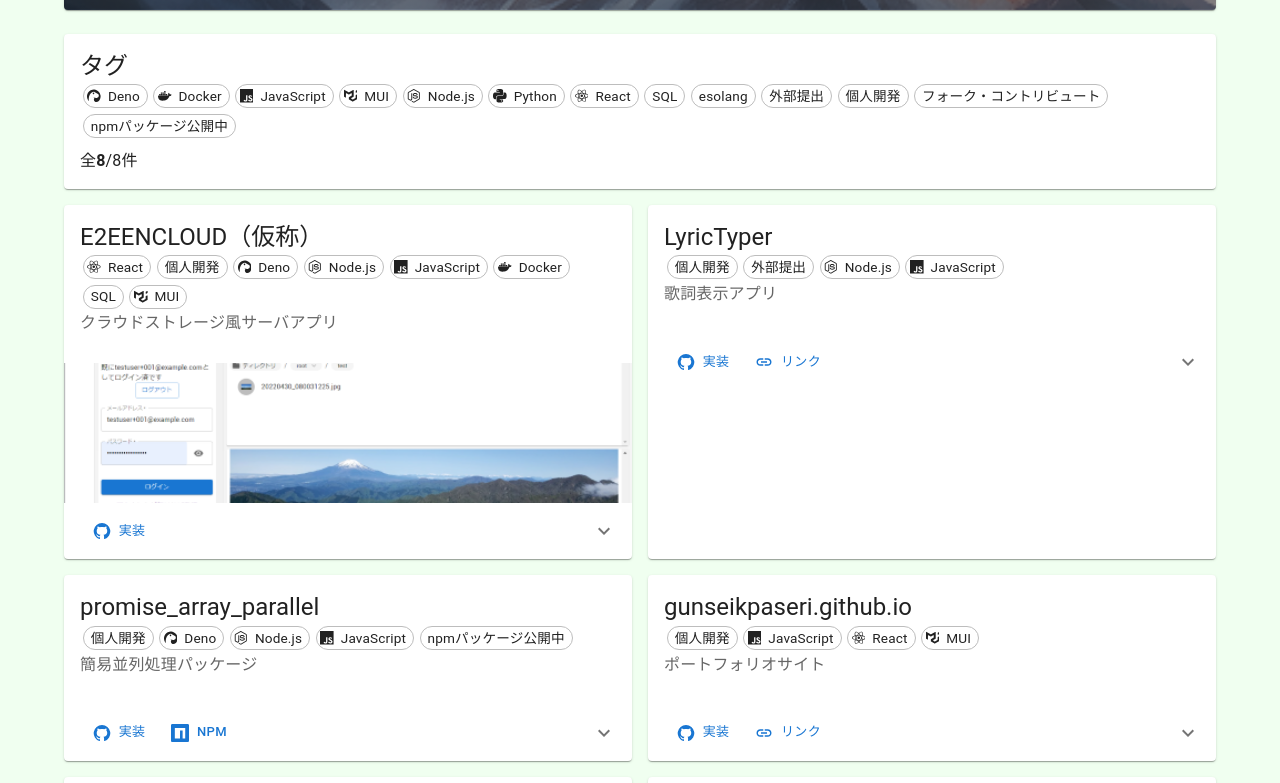
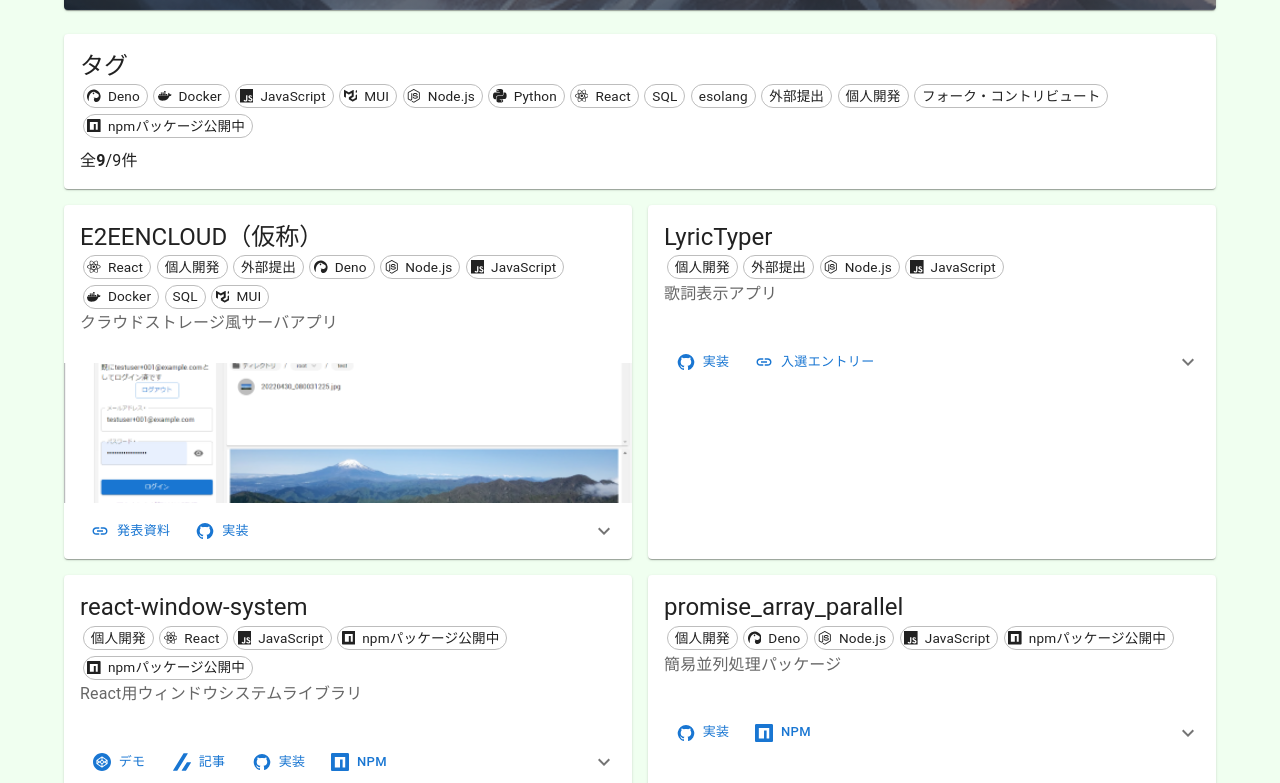
Before and after one commit to GunseiKPaseri/GunseiKPaseri.github.io, a React (Vite) app: page / in a window 1280 px wide. Shown: the part 277-1060 px from the top of the page. Built offline with nearby package versions, Linux system fonts and the light colour scheme.

Commit message:
内容の更新

```diff
--- a/src/components/CardLinkButton.tsx
+++ b/src/components/CardLinkButton.tsx
@@ -4,5 +4,14 @@ import { linkTypes, type Source } from "../source"
 
 export const CardLinkButton = (props: {link: NonNullable<Source['link']>[number]}) => {
   const result = linkTypes[props.link.type];
-  return <Button size="small" href={props.link.url} target="_blank" startIcon={result.icon} sx={{marginLeft: 2}}>{result.message}</Button>
+  return (
+    <Button
+      size="small"
+      title={result.title}
+      href={props.link.url}
+      target="_blank"
+      startIcon={result.icon}
+      sx={{marginLeft: 2}}
+    >{props.link.message ?? result.message}</Button>
+  );
 }
--- a/src/source.tsx
+++ b/src/source.tsx
@@ -6,7 +6,9 @@ import {
   SiNodedotjs as NodeIcon,
   SiNpm as NpmIcon,
   SiPython as PythonIcon,
-  SiReact as ReactIcon
+  SiReact as ReactIcon,
+  SiCodepen as CodepenIcon,
+  SiZenn as ZennIcon,
 } from "react-icons/si";
 import GitHubIcon from '@mui/icons-material/GitHub';
 import LinkIcon from '@mui/icons-material/Link';
@@ -24,17 +26,19 @@ export const contentsTagLogo = {
   '外部提出': undefined,
   '個人開発': undefined,
   'フォーク・コントリビュート': undefined,
-  'npmパッケージ公開中': undefined,
+  'npmパッケージ公開中': {logo: <NpmIcon />, color: '#cb3837'},
 } as const satisfies Record<string, {logo: JSX.Element, color: string} | undefined>
 
 export type ContentsTag = keyof typeof contentsTagLogo;
 export const contentsTags = Object.keys(contentsTagLogo) as ContentsTag[];
 
 export const linkTypes = {
-  github: {message: '実装', icon: <GitHubIcon />},
-  npm: {message: 'npm', icon: <NpmIcon />},
-  other: {message: 'リンク', icon: <LinkIcon />},
-} as const satisfies Record<string, {message: string, icon: JSX.Element}>;
+  github: {message: '実装', icon: <GitHubIcon />, title: 'GitHub'},
+  npm: {message: 'npm', icon: <NpmIcon />, title: 'npm package'},
+  zenn: {message: '記事', icon: <ZennIcon />, title: 'Zenn'},
+  codepen: {message: 'デモ', icon: <CodepenIcon />, title: 'CodePen'},
+  other: {message: 'リンク', icon: <LinkIcon />, title: 'リンク'},
+} as const satisfies Record<string, {message: string, icon: JSX.Element, title: string}>;
 
 export type LinkType = keyof typeof linkTypes;
 export const linkType = Object.keys(linkTypes) as LinkType[];
@@ -44,7 +48,7 @@ export type Source = {
   title: string,
   description: string,
   summary: string,
-  link?: {url: string, type: LinkType}[],
+  link?: {url: string, type: LinkType, message?: string}[],
   img?: string,
   tag: ContentsTag[],
 };
@@ -62,12 +66,17 @@ FIDO2やTOTP等の多要素認証に対応。
 バックエンドの動作にはminio・maildev・mysqlを利用しており、DockerComposeでセットアップできるようになっている。
 現在は最低限ローカルで稼働させることができるが、デプロイに向け継続的に開発中。
 趣味レベルでは最も力を入れている中心的なプロジェクトであり、各種開発ツールの試験的な利用等にも活用している。
+2023年に技育展にて発表。
 `,
     link: [{
+      url: 'https://docs.google.com/presentation/d/e/2PACX-1vSscrKP19Mm_AKqQygBGAlr0IyOS0Tkd8BJQkSiKCPxLk8d7CTkWd9vW6-U1Bycmw/pub?start=false&loop=false&delayms=3000',
+      type: 'other',
+      message: '発表資料',
+    },{
       url: 'https://github.com/GunseiKPaseri/e2eencloud',
       type: 'github',
     }],
-    tag: ['React', '個人開発', 'Deno', 'Node.js', 'JavaScript', 'Docker', 'SQL', 'MUI'],
+    tag: ['React', '個人開発', '外部提出', 'Deno', 'Node.js', 'JavaScript', 'Docker', 'SQL', 'MUI'],
     img: './e2eencloud.png',
   },
   {
@@ -82,9 +91,30 @@ FIDO2やTOTP等の多要素認証に対応。
       {
         url: 'https://magicalmirai.com/2020/procon/entry.html#entry_no07',
         type: 'other',
+        message: '入選エントリー',
       }
     ],
     tag: ['個人開発', '外部提出', 'Node.js', 'JavaScript'],
+  },
+  {
+    title: 'react-window-system',
+    summary: 'React用ウィンドウシステムライブラリ',
+    description: 'Reactでウィンドウシステムを実現するためのライブラリ。ウィンドウのドラッグ・リサイズ・最小化・最大化・閉じる等の操作を実現する。ウィンドウのZオーダーを保持するための機能も実装。ウィンドウの中身にReactコンポーネントを配置できる。スナップ機能（Windowsで左右にぶつけると半分最大化できたりするやつ）にも対応．',
+    link: [
+      {
+        url: 'https://codesandbox.io/p/sandbox/react-window-system-demo-p75t2w?file=%2Fsrc%2FApp.tsx&from-embed=',
+        type: 'codepen',
+      },{
+      url: 'https://zenn.dev/gunseikpaseri/articles/react-window-system',
+      type: 'zenn',
+    },{
+      url: 'https://github.com/GunseiKPaseri/react-window-system',
+      type: 'github',
+    },{
+      url: 'https://www.npmjs.com/package/react-window-system',
+      type: 'npm',
+    }],
+    tag: ['個人開発', 'React', 'JavaScript', 'npmパッケージ公開中'],
   },
   {
     title: 'promise_array_parallel',
```
